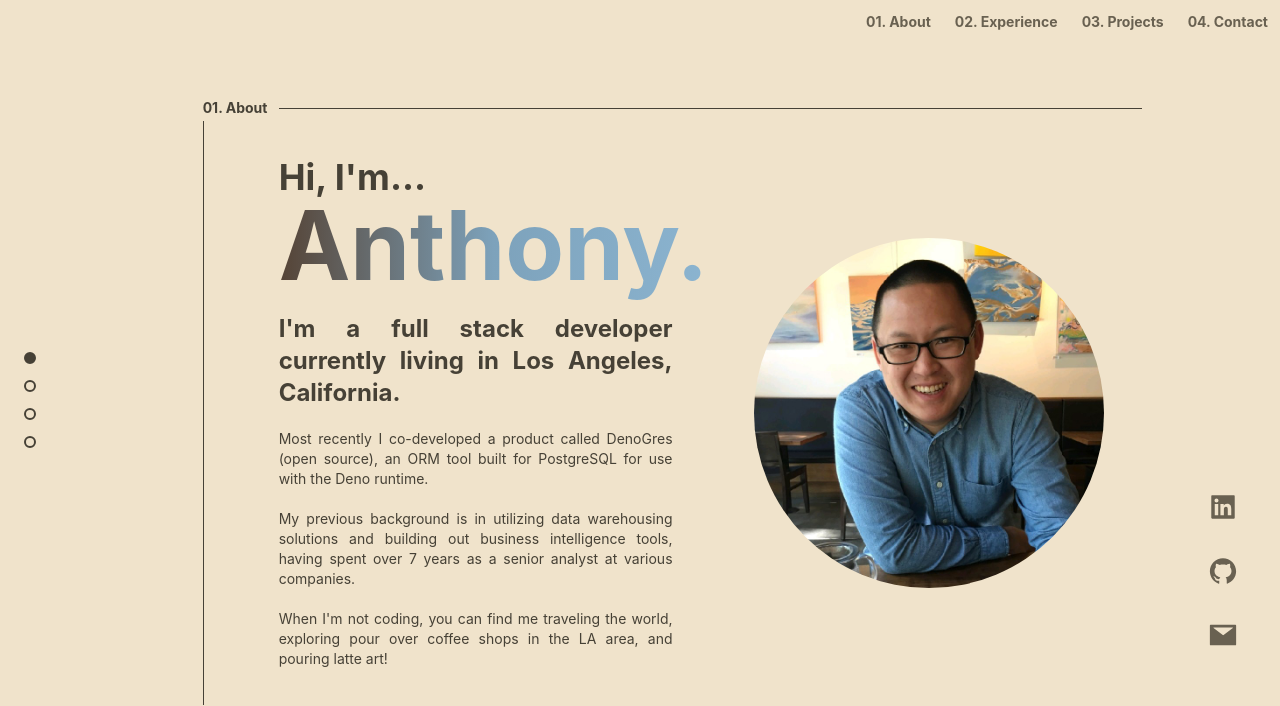
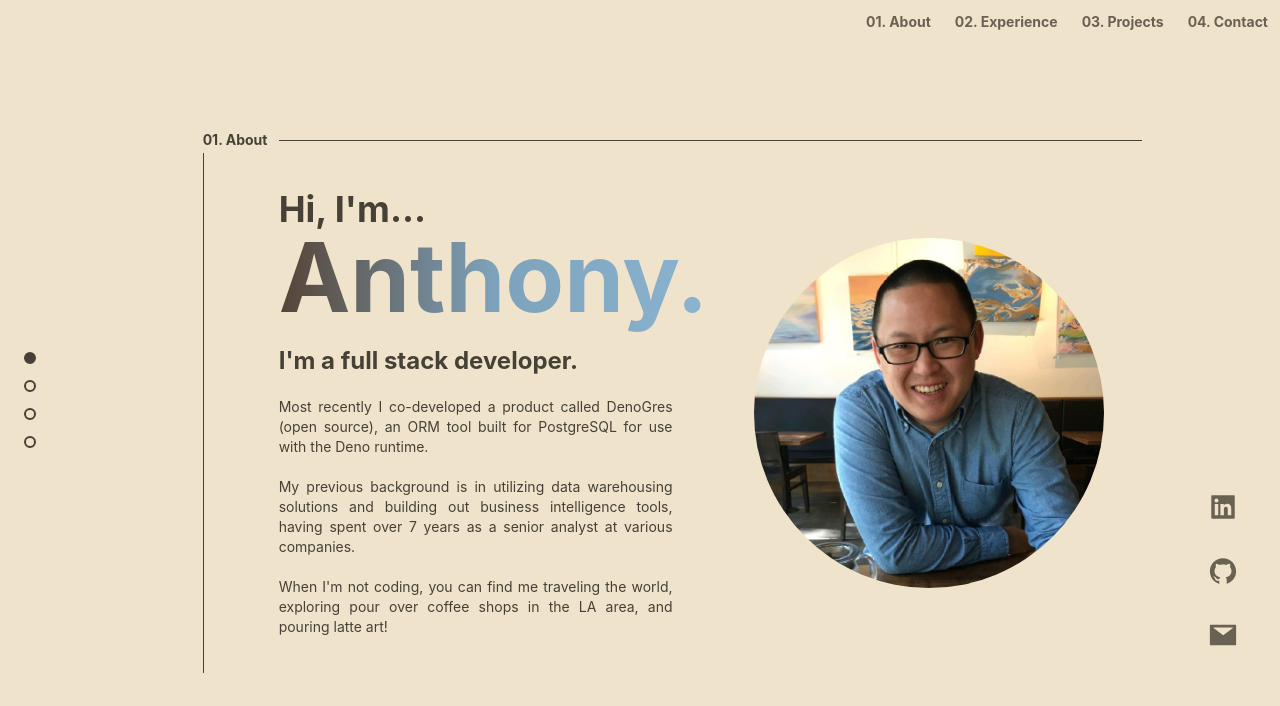
Before and after one commit to anthonylo87/Portfolio-Website, a React (Vite) app: page / in a window 1280 px wide. Shown: the top 706 px of the page. Built offline with nearby package versions, Linux system fonts and the light colour scheme.

Commit message:
updates to page text

```diff
--- a/src/pages/About.jsx
+++ b/src/pages/About.jsx
@@ -33,10 +33,7 @@ function About({ id }) {
             </h3>
             <p>
               <br />
-              <strong className='text-2xl'>
-                I'm a full stack developer currently living in Los Angeles,
-                California.
-              </strong>
+              <strong className='text-2xl'>I'm a full stack developer.</strong>
               <br />
               <br />
               Most recently I co-developed a product called DenoGres &#40;open
```
